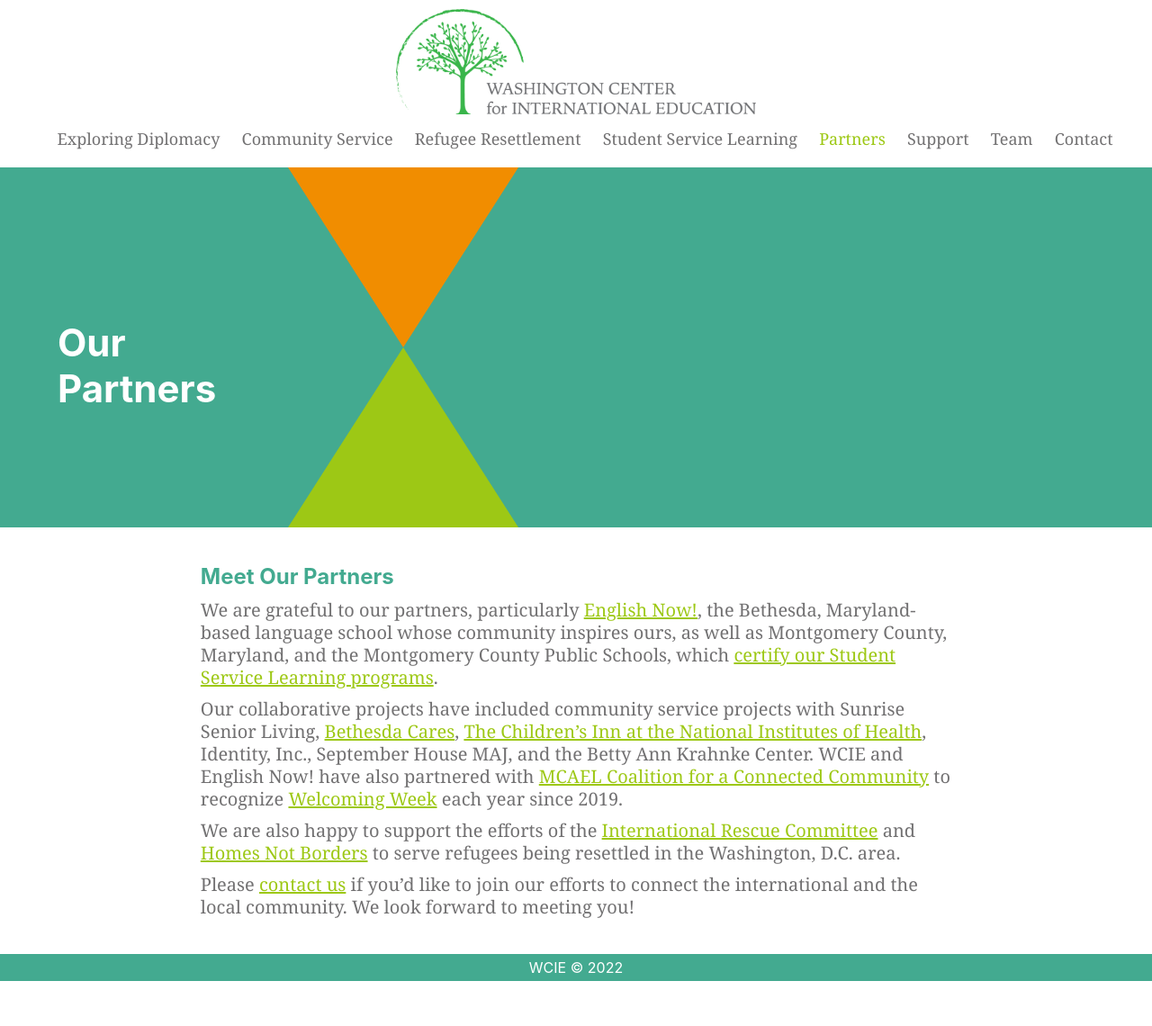
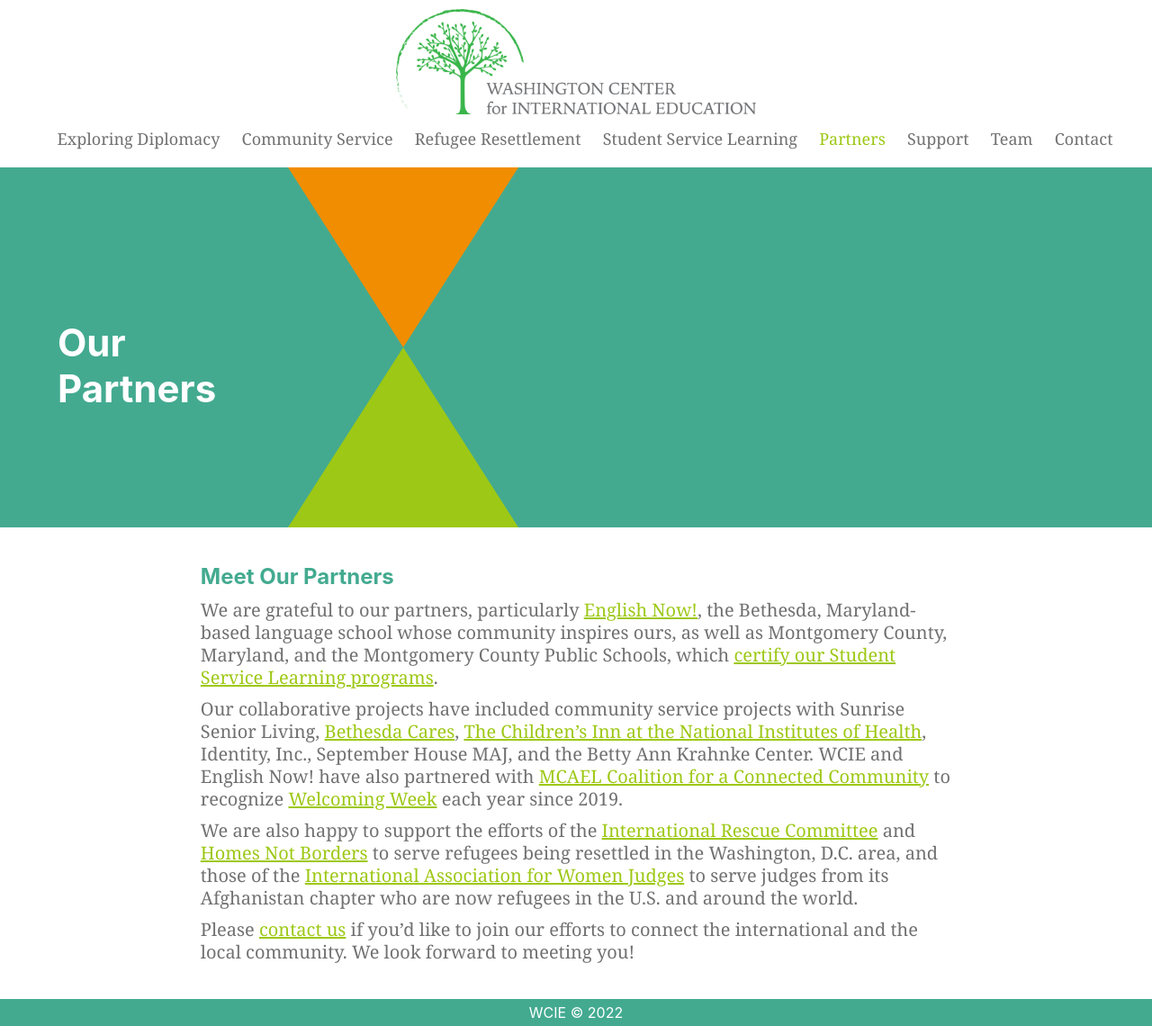
Before and after one commit to washingtoncie/washingtoncie.github.io, a Jekyll site: the page built from _pages/partners.md, in a window 1280 px wide. Shown: the whole page at 90% size. Built offline with Jekyll 4.4.1, drawn with Linux system fonts in a browser that asks for light colours; before the commit the page ends 1090 px from its top, so only the background shows below that.

Commit message:
Update partners page

```diff
--- a/_pages/partners.md
+++ b/_pages/partners.md
@@ -9,6 +9,6 @@
 
 Our collaborative projects have included community service projects with Sunrise Senior Living, [Bethesda Cares](https://bethesdacares.org/), [The Children’s Inn at the National Institutes of Health](https://childrensinn.org/), Identity, Inc., September House MAJ, and the Betty Ann Krahnke Center. WCIE and English Now! have also partnered with [MCAEL Coalition for a Connected Community](https://mcael.org/) to recognize [Welcoming Week](https://welcomingamerica.org/initiatives/welcoming-week/) each year since 2019.
 
-We are also happy to support the efforts of the [International Rescue Committee](https://www.rescue.org/) and [Homes Not Borders](https://www.homesnotborders.org/) to serve refugees being resettled in the Washington, D.C. area.
+We are also happy to support the efforts of the [International Rescue Committee](https://www.rescue.org/) and [Homes Not Borders](https://www.homesnotborders.org/) to serve refugees being resettled in the Washington, D.C. area, and those of the [International Association for Women Judges](https://www.iawj.org/) to serve judges from its Afghanistan chapter who are now refugees in the U.S. and around the world.
 
 Please [contact us](/contact) if you’d like to join our efforts to connect the international and the local community. We look forward to meeting you!
```
